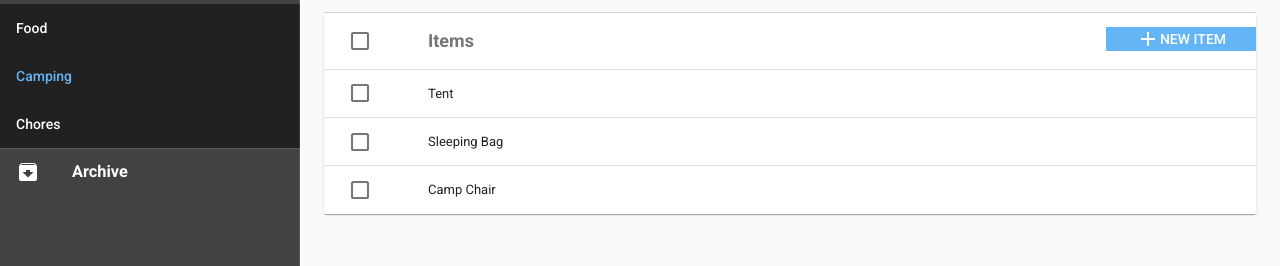
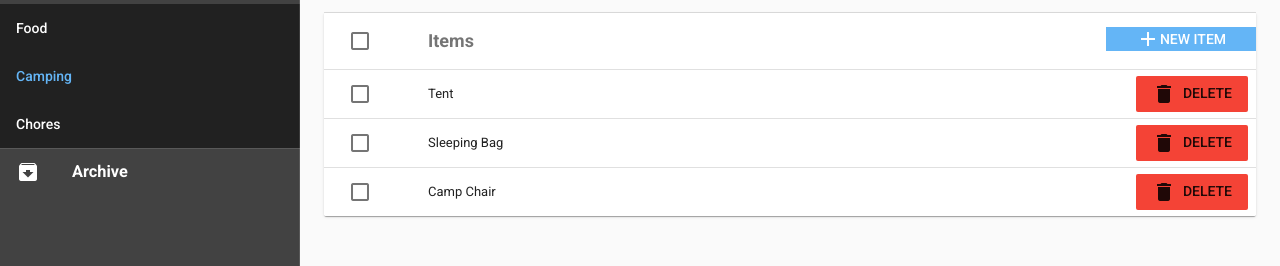
Before and after one commit to aMidnightNova/lets-do-it, a Vue app: page /MidnightRift/todos/Camping in a window 1280 px wide. Shown: the part 156-422 px from the top of the page. Built offline with nearby package versions, Linux system fonts and the light colour scheme.

Commit message:
add delete functionality.

```diff
--- a/src/App.vue
+++ b/src/App.vue
@@ -193,6 +193,7 @@
               secondary: colors.grey.darken1,
               accent: colors.blue.lighten3,
               error: colors.red.accent3,
+              danger: colors.red.base,
               primaryBorder: colors.blue.darken2,
               menuBackground: colors.grey.darken4,
 
@@ -207,6 +208,7 @@
               secondary: colors.grey.darken1,
               accent: colors.red.lighten3,
               error: colors.blue.accent3,
+              danger: colors.red.base,
               primaryBorder: colors.red.darken2,
               menuBackground: colors.grey.darken4, // base is default color
 
@@ -221,6 +223,7 @@
               secondary: colors.grey.darken1,
               accent: colors.green.lighten3,
               error: colors.blue.accent3,
+              danger: colors.red.base,
               primaryBorder: colors.green.darken2,
               menuBackground: colors.grey.darken4, // base is default color
 
--- a/src/components/Archived.vue
+++ b/src/components/Archived.vue
@@ -41,7 +41,10 @@
                         <v-icon>unarchive</v-icon>
                         Restore
                       </v-btn>
-
+                      <v-btn depressed style="min-width: 40px" color="danger" @click.stop="deleteTodoList(props.item.name)">
+                        <v-icon>delete</v-icon>
+                        &nbsp; Delete
+                      </v-btn>
                     </v-layout>
                   </v-container>
                 </td>
@@ -77,6 +80,9 @@
      methods: {
        unarchiveTodoList(name) {
          this.$store.dispatch('unarchiveTodoList', name);
+       },
+       deleteTodoList(name) {
+         this.$store.dispatch('deleteTodoList', name);
        }
      }
   }
--- a/src/components/Todo.vue
+++ b/src/components/Todo.vue
@@ -103,8 +103,23 @@
                             @click.stop="toggleTaskItem(props.item.name)"
                     ></v-checkbox>
                   </td>
-                  <td>{{ props.item.name }}</td>
 
+                  <td class="pr-0">
+
+                    <v-container class="pa-0 ma-0 fill-height">
+                      <v-layout row class="fill-height">
+                        <span class="text-capitalize " style="display: inline-flex; align-items: center">{{ props.item.name }}</span>
+
+                        <v-spacer></v-spacer>
+
+                        <v-btn depressed style="min-width: 40px" color="danger" @click.stop="deleteItemFromTodoList(props.item.name)">
+                          <v-icon>delete</v-icon>
+                          &nbsp; Delete
+                        </v-btn>
+
+                      </v-layout>
+                    </v-container>
+                  </td>
                 </tr>
               </template>
             </v-data-table>
@@ -159,6 +174,9 @@
         this.$store.dispatch('addItem2TodoList', {listTitle: this.$route.params.todoList, name: name});
         this.addMenu = false;
       },
+      deleteItemFromTodoList(){
+        this.$store.dispatch('deleteItemFromTodoList', {listTitle: this.$route.params.todoList, name: name});
+      },
       toggleTaskItem(name){
         this.$store.dispatch('toggleTaskItem', {listTitle: this.$route.params.todoList, name: name});
 
--- a/src/store.js
+++ b/src/store.js
@@ -101,6 +101,17 @@ export default new Vuex.Store({
       Vue.set(state, 'todoLists', todoLists);
 
     },
+    deleteItemFromTodoList: function (state, payload) { //papyload = {listTitle,name}
+      let {todoLists} = state;
+      let todoIndex = todoLists.findIndex(item => item.title === payload.listTitle);
+
+      let taskIndex = todoLists[todoIndex].tasks.findIndex(item => item.name === payload.name);
+
+      todoLists[todoIndex].tasks.splice(taskIndex, 1);
+
+      Vue.set(state, 'todoLists', todoLists);
+
+    },
     toggleTaskItem: function (state, payload) { //papyload = {listTitle,name}
       let {todoLists} = state;
       let todoIndex = todoLists.findIndex(item => item.title === payload.listTitle);
@@ -138,6 +149,15 @@ export default new Vuex.Store({
 
       Vue.set(state, 'todoLists', todoLists);
 
+    },
+    deleteTodoList: function (state, payload) {
+      let {todoLists} = state;
+      let index = todoLists.findIndex(item => item.title === payload);
+
+      todoLists.splice(index, 1);
+
+      Vue.set(state, 'todoLists', todoLists);
+
     }
   },
   actions: {
@@ -147,6 +167,9 @@ export default new Vuex.Store({
     addItem2TodoList: function (context, payload) { // papyload = {listTitle,name}
       context.commit('addItem2TodoList', payload);
 
+    },
+    deleteItemFromTodoList: function (context, payload) { // papyload = {listTitle,name}
+      context.commit('deleteItemFromTodoList', payload);
     },
     toggleTaskItem: function (context, payload) { // papyload = {listTitle,name}
       context.commit('toggleTaskItem', payload);
@@ -159,6 +182,9 @@ export default new Vuex.Store({
     },
     unarchiveTodoList: function (context, payload) { // papyload = {listTitle,name}
       context.commit('unarchiveTodoList', payload);
+    },
+    deleteTodoList: function (context, payload) { // papyload = {listTitle,name}
+      context.commit('deleteTodoList', payload);
     }
   }
 });
```
